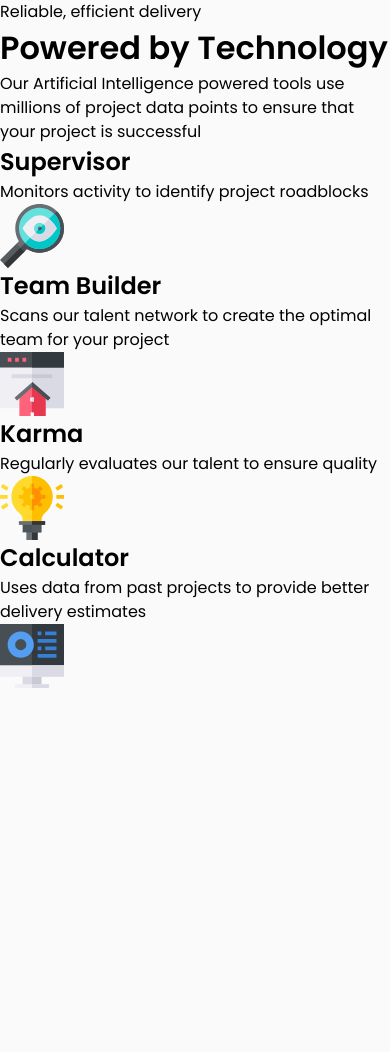
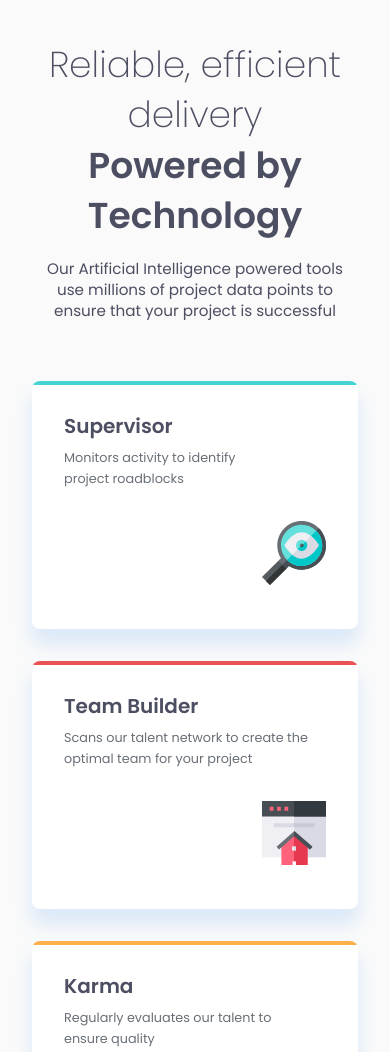
Before and after one commit to JuliAlchemDev/FM-four-card-features, a plain HTML site: page index.html in a window 390 px wide. Shown: the top 1052 px of the page. Before the commit the page ends 844 px from the top, so only its background shows below. Drawn offline with Linux system fonts and the light colour scheme.

Commit message:
styles: finish mobile version design

```diff
--- a/index.html
+++ b/index.html
@@ -45,29 +45,32 @@
       <p class="feature-section__desc">Our Artificial Intelligence powered tools use millions of project data points
   to ensure that your project is successful</p>
     </header>
-    <section class="feature-section__card" aria-labelledby="supervisor-title">
+    <section class="feature-section__cards">
+       <article class="feature-section__card" aria-labelledby="supervisor-title" >
       <h2 id='supervisor-title' class="feature-section__card-title">Supervisor</h2>
       <p class="feature-section__card-desc">Monitors activity to identify project roadblocks</p>
-      <img src="./assets/images/icon-supervisor.svg" alt="" width="64" height="64">
+      <img class="feature-section__card-img" src="./assets/images/icon-supervisor.svg" alt="" width="64" height="64">
+    </article>
+
+    <article class="feature-section__card" aria-labelledby="team-builder-title" data-accent="red">
+      <h2 id='team-builder-title' class="feature-section__card-title">Team Builder</h2>
+      <p class="feature-section__card-desc">Scans our talent network to create the optimal team for your project</p>
+      <img class="feature-section__card-img" src="./assets/images/icon-team-builder.svg" alt="" width="64" height="64">
+    </article>
+
+    <article class="feature-section__card" aria-labelledby="karma-title" data-accent="orange">
+      <h2 id='karma-title' class="feature-section__card-title">Karma</h2>
+      <p class="feature-section__card-desc">Regularly evaluates our talent to ensure quality</p>
+      <img class="feature-section__card-img" src="./assets/images/icon-karma.svg" alt="" width="64" height="64">
+    </article>
+
+    <article class="feature-section__card" aria-labelledby="calculator-title" data-accent="blue">
+      <h2 id='calculator-title' class="feature-section__card-title">Calculator</h2>
+      <p class="feature-section__card-desc">Uses data from past projects to provide better delivery estimates</p>
+      <img class="feature-section__card-img" src="./assets/images/icon-calculator.svg" alt="" width="64" height="64">
+    </article>
     </section>
 
-    <section class="feature-section__card" aria-labelledby="team-builder-title">
-      <h2 id='team-builder-title' class="feature-section__card-title">Team Builder</h2>
-      <p class="feature-section__card-desc">Scans our talent network to create the optimal team for your project</p>
-      <img src="./assets/images/icon-team-builder.svg" alt="" width="64" height="64">
-    </section>
-
-    <section class="feature-section__card" aria-labelledby="karma-title">
-      <h2 id='karma-title' class="feature-section__card-title">Karma</h2>
-      <p class="feature-section__card-desc">Regularly evaluates our talent to ensure quality</p>
-      <img src="./assets/images/icon-karma.svg" alt="" width="64" height="64">
-    </section>
-
-    <section class="feature-section__card" aria-labelledby="calculator-title">
-      <h2 id='calculator-title' class="feature-section__card-title">Calculator</h2>
-      <p class="feature-section__card-desc">Uses data from past projects to provide better delivery estimates</p>
-      <img src="./assets/images/icon-calculator.svg" alt="" width="64" height="64">
-    </section>
   </main>
 
 
--- a/styles/style.css
+++ b/styles/style.css
@@ -1,7 +1,107 @@
-body, html {
-    background-color: #FAFAFA;
+body,
+html {
+  background-color: #fafafa;
 }
 body {
-    font-family: var(--ff-base);
-    font-weight: var(--fw-regular);
+  font-family: var(--ff-base);
+  color: var(--neutral-grey-500);
 }
+.feature-section {
+  margin: var(--spacing-500) var(--spacing-400);
+  display: grid;
+  gap: 3.75rem;
+}
+/* Header */
+.feature-section__header {
+  text-align: center;
+  line-height: var(--lh-140);
+}
+.feature-section__summary {
+  /* preset 2 */
+  font-size: var(--fs-preset-1-2);
+  font-weight: var(--fw-extra-light);
+  letter-spacing: var(--ls-wide);
+
+}
+.feature-section__title {
+
+  /* preset 1 */
+  font-size: var(--fs-preset-1-2);
+  font-weight: var(--fw-semibold);
+  letter-spacing: var(--ls-wide);
+}
+.feature-section__desc {
+  margin-block-start: var(--spacing-200);
+  /* preset 4 */
+  font-size: var(--fs-preset-4);
+  font-weight: var(--fw-regular);
+  letter-spacing: var(--ls-none);
+}
+
+/* Card */
+.feature-section__cards {
+  display: grid;
+  gap: var(--spacing-400);
+}
+
+.feature-section__card {
+  --border-radius: 0.5rem;
+
+  background-color: var(--neutral-white);
+  padding: var(--spacing-400);
+  border-radius: var(--border-radius);
+  display: flex;
+  flex-direction: column;
+  position: relative;
+  overflow: hidden;
+  min-height: 15.5rem;
+  box-shadow: 0 15px 20px 0 hsla(212, 86%, 64%, 0.2);
+}
+.feature-section__card::before {
+  position: absolute;
+  content: "";
+  top: 0;
+  left: 0;
+  width: 100%;
+  height: 0.25rem;
+  background-color: var(--clr-accent-cyan);
+}
+
+
+.feature-section__card[data-accent="red"]::before {
+  background-color: var(--clr-accent-red);
+}
+.feature-section__card[data-accent="orange"]::before {
+  background-color: var(--clr-accent-orange);
+}
+.feature-section__card[data-accent="blue"]::before {
+  background-color: var(--clr-accent-blue);
+}
+.feature-section__card-title {
+  /* preset 3 */
+  font-size: var(--fs-preset-3);
+  font-weight: var(--fw-semibold);
+  letter-spacing: var(--ls-none);
+  line-height: var(--lh-135);
+}
+.feature-section__card-desc {
+  /* preset 5 */
+  color: var(--neutral-grey-400);
+  font-size: var(--fs-preset-5);
+  font-weight: var(--fw-regular);
+  letter-spacing: var(--ls-none);
+  line-height: var(--lh-160);
+
+  margin-block-start: 0.5rem;
+  margin-block-end: 2rem;
+}
+.feature-section__card-img {
+  align-self: flex-end;
+}
+
+/* Tablet 768px */
+@media only screen and (min-width: 48rem) {
+}
+/* Desktop 1440px */
+@media only screen and (min-width: 90rem) {
+}
```
Also changed, not shown: 1 other file.
